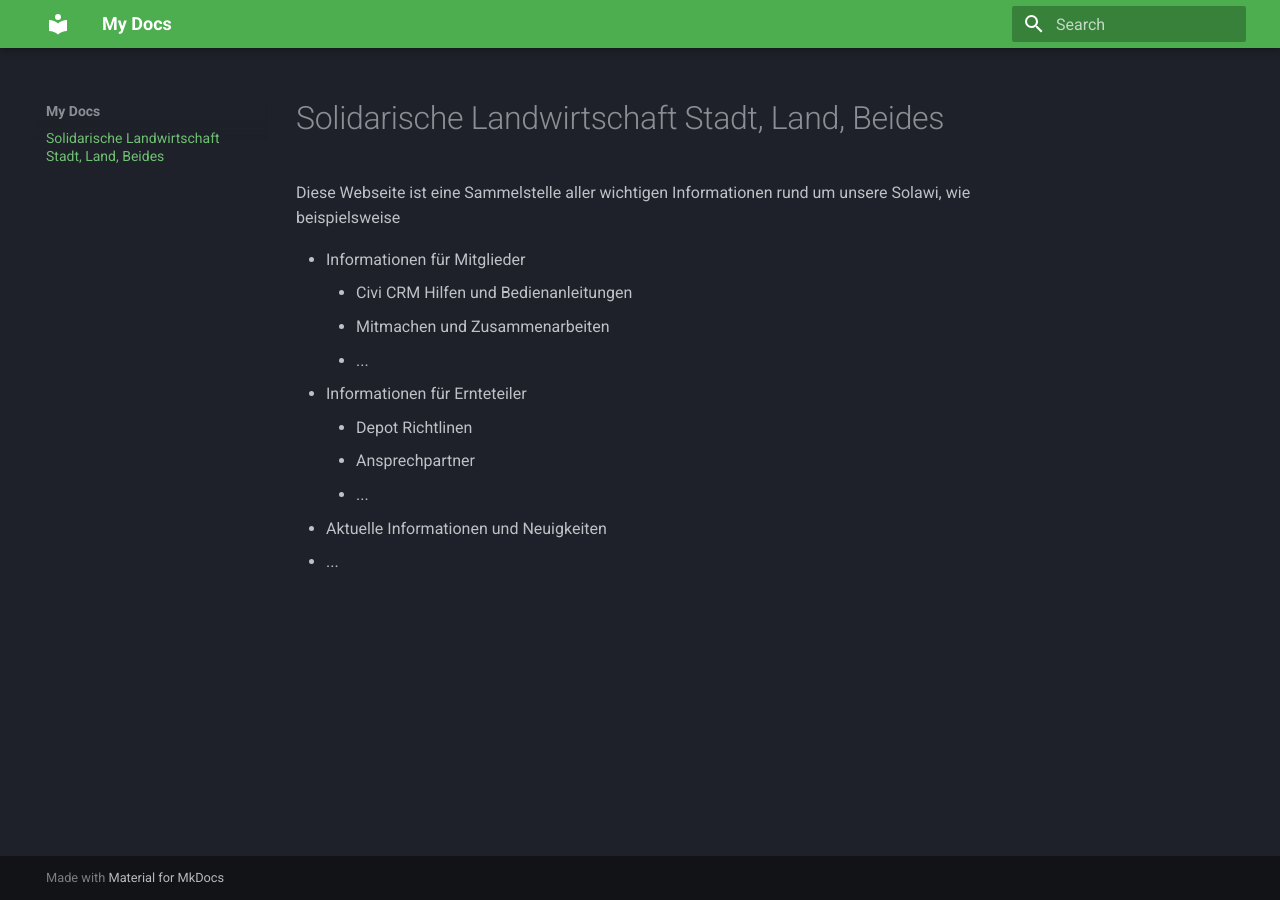
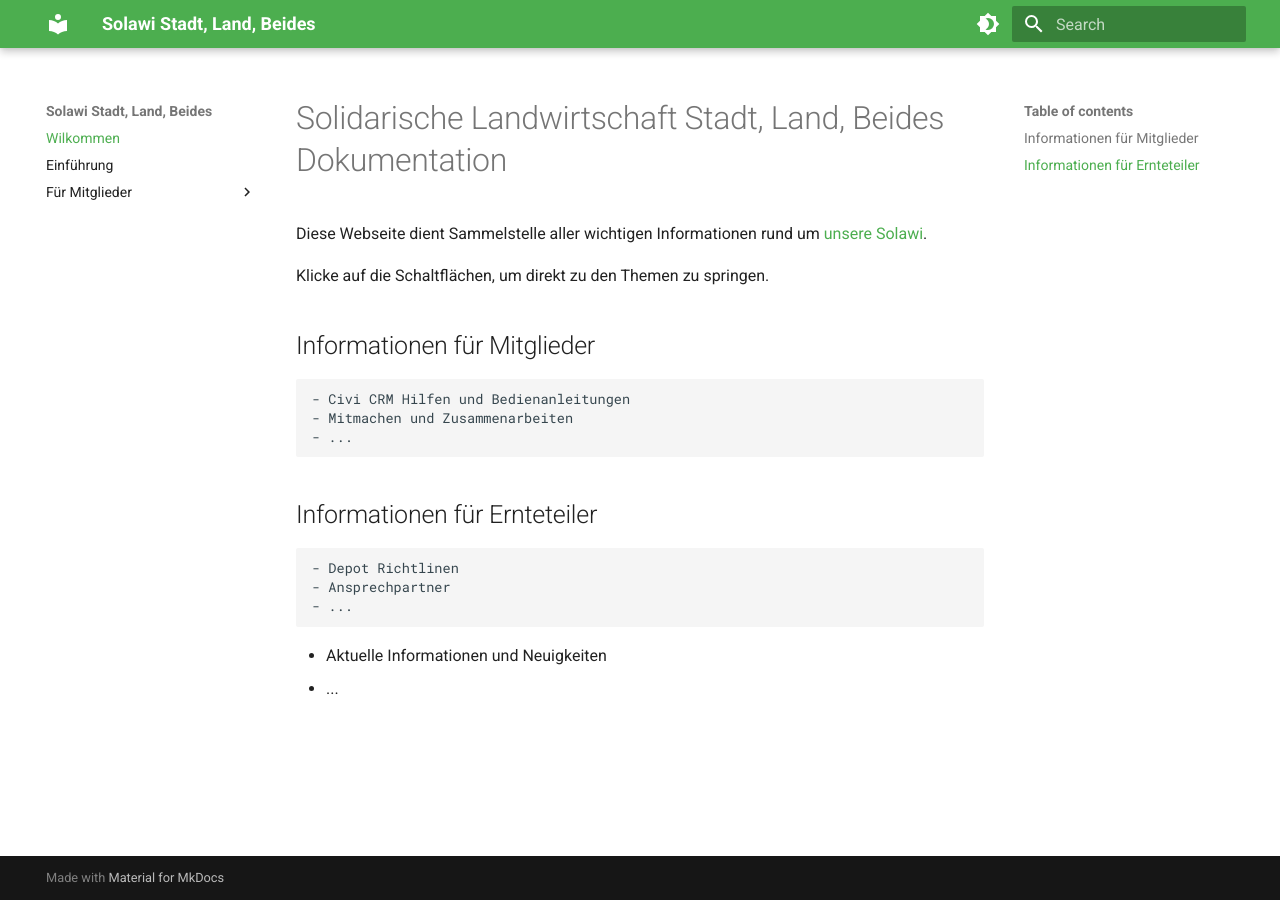
Before and after one commit to Clemens737/solawi-docs, an MkDocs documentation site: the page built from docs/index.md, in a window 1280 px wide. Built offline with MkDocs 1.6.1 and Material for MkDocs 9.7.7, drawn with Linux system fonts in a browser that asks for light colours.

Commit message:
chore: look and feel improvements

```diff
--- a/docs/index.md
+++ b/docs/index.md
@@ -1,12 +1,16 @@
-# Solidarische Landwirtschaft Stadt, Land, Beides
+# Solidarische Landwirtschaft Stadt, Land, Beides Dokumentation
 
-Diese Webseite ist eine Sammelstelle aller wichtigen Informationen rund um unsere Solawi, wie beispielsweise
+Diese Webseite dient Sammelstelle aller wichtigen Informationen rund um [unsere Solawi](https://stadt-land-beides.de/).
 
-- Informationen für Mitglieder
+Klicke auf die Schaltflächen, um direkt zu den Themen zu springen.
+
+## Informationen für Mitglieder
+
     - Civi CRM Hilfen und Bedienanleitungen
     - Mitmachen und Zusammenarbeiten
     - ...
-- Informationen für Ernteteiler
+## Informationen für Ernteteiler
+
     - Depot Richtlinen
     - Ansprechpartner
     - ...
--- a/mkdocs.yml
+++ b/mkdocs.yml
@@ -1,12 +1,41 @@
-site_name: My Docs
+site_name: Solawi Stadt, Land, Beides
 # site_url:
 
 theme:
   name: material
   palette:
-    scheme: slate # default
-    primary: green
+    # Palette toggle for dark mode
+    - media: "(prefers-color-scheme: dark)"
+      scheme: slate # default
+      primary: green
+      accent: orange
+      toggle:
+        icon: material/brightness-7
+        name: Switch to light mode
+    # Palette toggle for light mode
+    - media: "(prefers-color-scheme: light)"
+      scheme: default
+      primary: green
+      accent: orange
+      toggle:
+        icon: material/brightness-4
+        name: Switch to dark mode
+    - features:
+        - navigation.expand
+        - navigation.tabs
+        - navigation.tabs.sticky
+        - navigation.indexes
+
+nav:
+  - Wilkommen: index.md
+  - Einführung: einfuehrung.md
+  - Für Mitglieder:
+    - Mitgliedschaft anlegen: fuer_mitglieder/mitgliedschaft_anlegen.md
+
+
+markdown_extensions:
+  - neoteroi.cards
 
 plugins:
   - search
-  - material/offline
+  - offline
--- a/pyproject.toml
+++ b/pyproject.toml
@@ -10,6 +10,7 @@ readme = "README.md"
 python = "^3.12"
 mkdocs-material = "^9.5.28"
 mkdocs = "^1.6.0"
+neoteroi-mkdocs = "^1.0.5"
 
 
 [build-system]
```
Also changed, not shown: docs/einfuehrung.md (added, +5 -0 lines), docs/fuer_mitglieder/mitgliedschaft_anlegen.md (added, +1 -0 lines), 1 other file.
